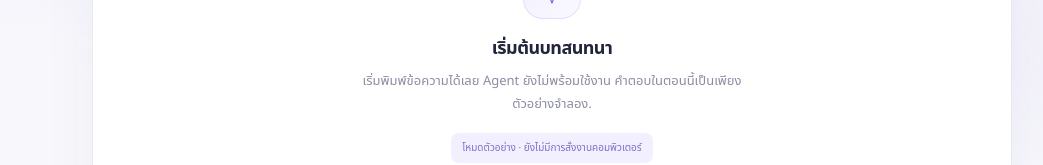
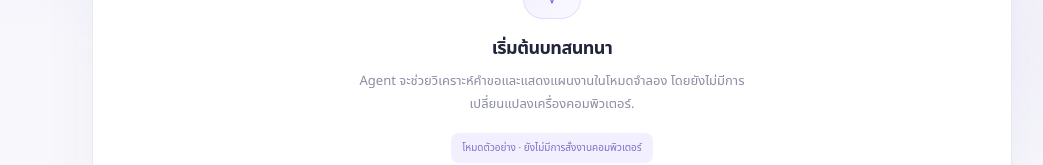
Before and after one commit to keng-lap/ai-agent-pc-automation, an Angular app in the folder src/frontend/: page / in a window 1280 px wide. Shown: the part 327-492 px from the top of the page, without its empty margins (88-1131 px from the left). Built offline with nearby package versions, Linux system fonts and the light colour scheme.

Commit message:
feat(T-404): accept structured task and tool response

```diff
--- a/src/frontend/src/app/app.ts
+++ b/src/frontend/src/app/app.ts
@@ -6,11 +6,25 @@ import { ChatApi, UiLanguage } from './chat/chat-api';
 type EntryKind = 'user' | 'agent' | 'error';
 type ErrorCode = 'MSG-03' | 'MSG-04' | 'MSG-05' | 'MSG-06' | 'MSG-07' | 'MSG-08' | 'MSG-09' | 'MSG-10';
 
+interface StructuredAgentResponse {
+  task_status: 'planned' | 'dry_run_completed';
+  provider_connected: false;
+  plan: {
+    intent: { category: string; goal: string; target: string | null };
+    prerequisites: Array<{ id: string; order: number; title: string; reason: string; status: string }>;
+    steps: Array<{ order: number; title: string; detail: string }>;
+    execution_mode: 'dry_run';
+    approval_required: true;
+  };
+  tool_result: { tool_id: string; target: string; status: 'dry_run'; approval_required: true; summary: string } | null;
+}
+
 interface ChatEntry {
   id: number;
   kind: EntryKind;
   text: string;
   errorCode?: ErrorCode;
+  response?: StructuredAgentResponse;
 }
 
 const LANGUAGE_STORAGE_KEY = 'ai-agent-pc-automation.language';
@@ -129,7 +143,7 @@ export class App implements AfterViewChecked {
           if (this.isReply(response)) {
             this.entries.update((entries) => [
               ...entries,
-              { id: ++this.nextEntryId, kind: 'agent', text: response.reply },
+              { id: ++this.nextEntryId, kind: 'agent', text: response.reply, response: this.isStructuredAgentResponse(response) ? response : undefined },
             ]);
           } else {
             this.appendError('MSG-08');
@@ -149,8 +163,8 @@ export class App implements AfterViewChecked {
 
   protected get hint(): string {
     return this.language() === 'th'
-      ? 'เริ่มพิมพ์ข้อความได้เลย Agent ยังไม่พร้อมใช้งาน คำตอบในตอนนี้เป็นเพียงตัวอย่างจำลอง.'
-      : 'Type a message to start. The Agent is not implemented yet, so replies are placeholders.';
+      ? 'Agent จะช่วยวิเคราะห์คำขอและแสดงแผนงานในโหมดจำลอง โดยยังไม่มีการเปลี่ยนแปลงเครื่องคอมพิวเตอร์.'
+      : 'The Agent analyzes requests and presents a dry-run plan. No changes are made to your computer.';
   }
 
   protected get placeholder(): string {
@@ -185,6 +199,15 @@ export class App implements AfterViewChecked {
         errorCode: code,
       },
     ]);
+  }
+
+  private isStructuredAgentResponse(value: unknown): value is { reply: string } & StructuredAgentResponse {
+    if (typeof value !== 'object' || value === null) return false;
+    const item = value as Record<string, unknown>;
+    return typeof item['task_status'] === 'string'
+      && typeof item['plan'] === 'object' && item['plan'] !== null
+      && Array.isArray((item['plan'] as Record<string, unknown>)['steps'])
+      && Array.isArray((item['plan'] as Record<string, unknown>)['prerequisites']);
   }
 
   private isReply(value: unknown): value is { reply: string } {
```
